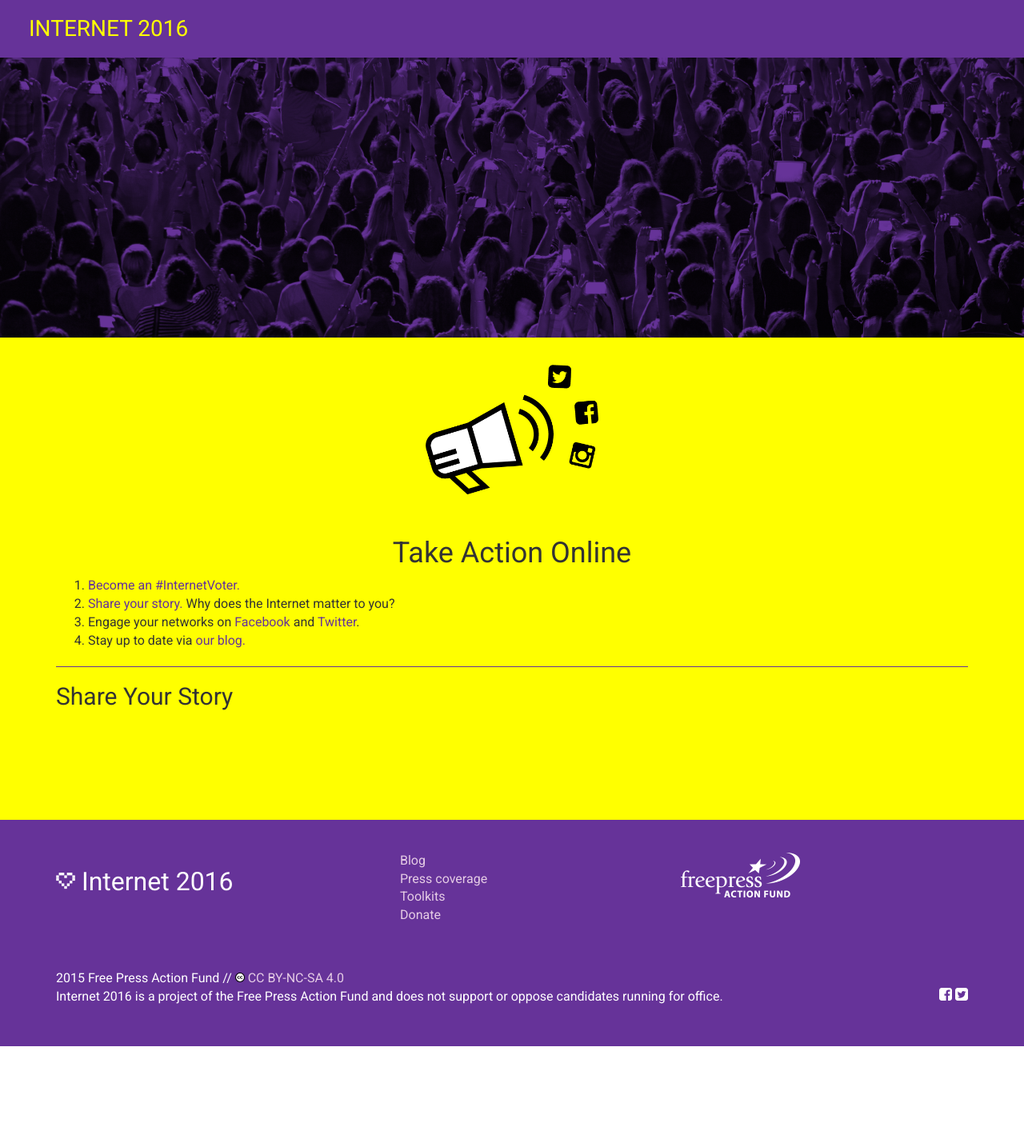
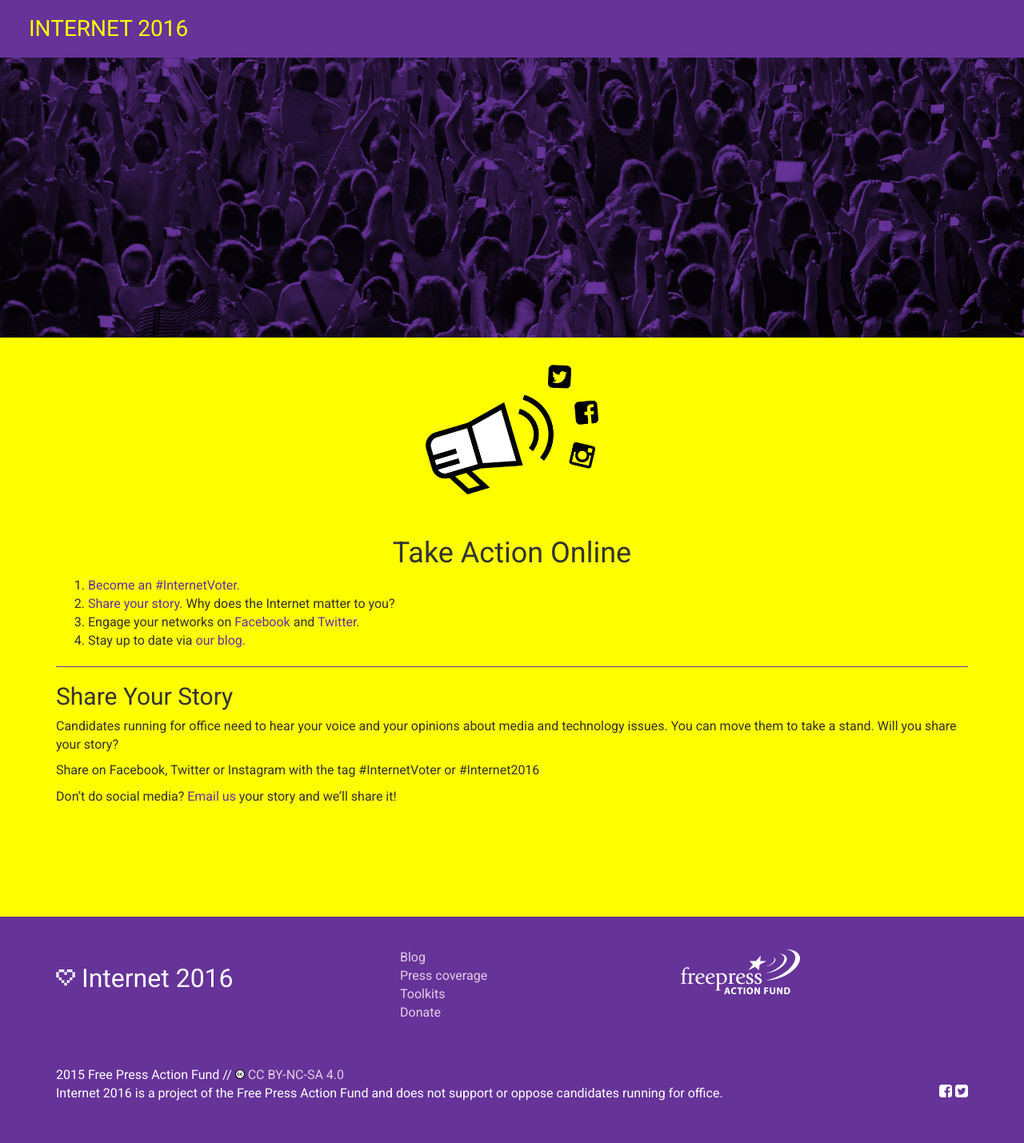
Before and after one commit to freepress/internet2016, a Jekyll site: the page built from _posts/toolkits/2015-01-05-take-action-online.md, in a window 1280 px wide. Shown: the whole page at 80% size. Built offline with Jekyll 4.4.1, drawn with Linux system fonts in a browser that asks for light colours; a script that is not in the unit is left out; comment, search, counter and statistics services are not loaded; before the commit the page ends 1308 px from its top, so only the background shows below that.

Commit message:
updated share your story text

```diff
--- a/_posts/toolkits/2015-01-05-take-action-online.md
+++ b/_posts/toolkits/2015-01-05-take-action-online.md
@@ -15,6 +15,11 @@ icon: toolkit-icons-Take-Action.png
 ***
 
 ## <a name="story"></a>Share Your Story
+Candidates running for office need to hear your voice and your opinions about media and technology issues. You can move them to take a stand. Will you share your story?
+
+Share on Facebook, Twitter or Instagram with the tag #InternetVoter or #Internet2016
+
+Don't do social media? <a href="mailto:info@freepress.net?subject=Share your story submission">Email us</a> your story and we'll share it!
 
 <script src="//assets.juicer.io/embed.js" type="text/javascript"></script>
 <link href="//assets.juicer.io/embed.css" media="all" rel="stylesheet" type="text/css" />
```
